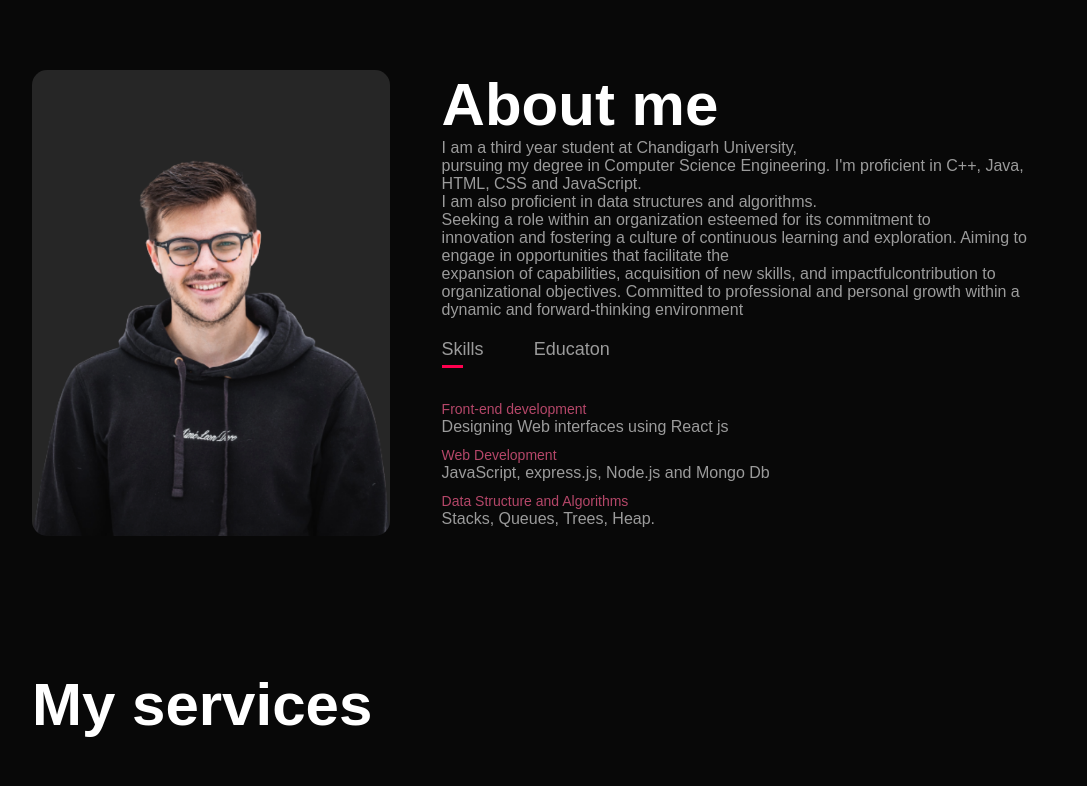
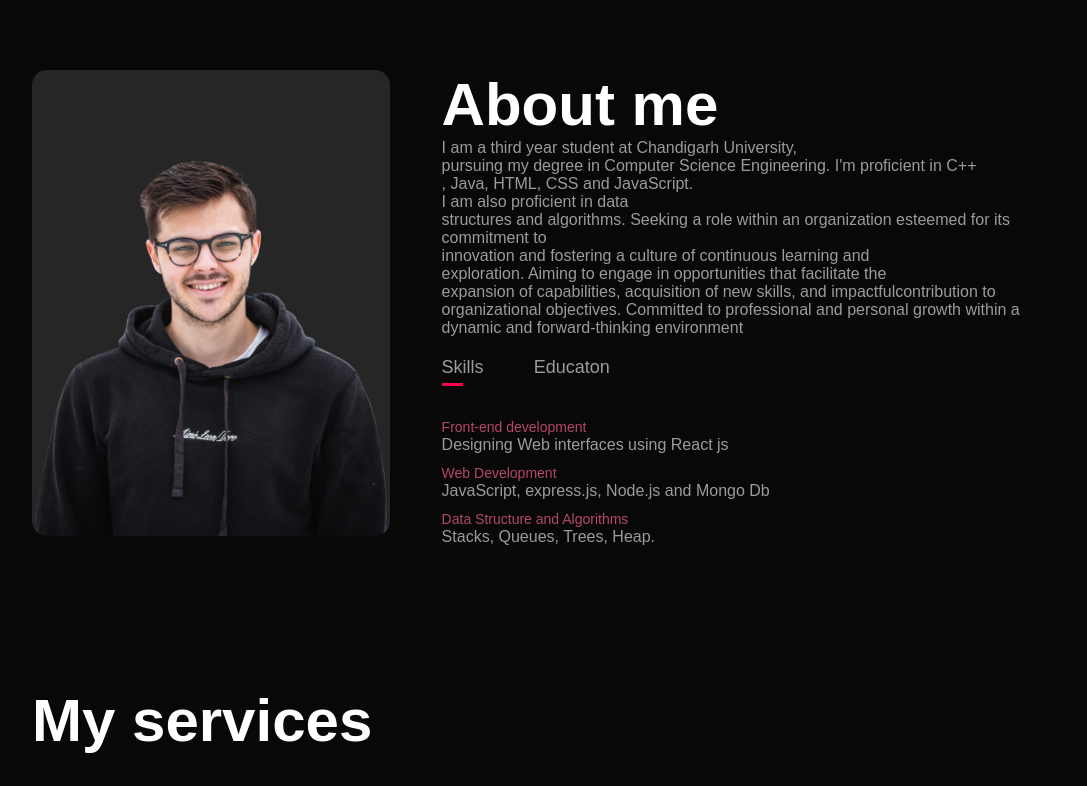
Before and after one commit to Amal-kallarakkal/Portfolio-Website, a plain HTML site: page index.html in a window 1280 px wide. Shown: the part 820-1606 px from the top of the page, without its empty margins (96-1183 px from the left). Drawn offline with Linux system fonts and the light colour scheme.

Commit message:
Update index.html

```diff
--- a/index.html
+++ b/index.html
@@ -41,10 +41,10 @@
             <h1 class="sub-title">About me</h1>
             <p>
               I am a third year student at Chandigarh University, <br> pursuing my
-              degree in Computer Science Engineering. I'm proficient in C++,
-              Java, HTML, CSS and JavaScript.<br> I am also proficient in data
-              structures and algorithms.<br>
-              Seeking a role within an organization esteemed for its commitment to <br> innovation and fostering a culture of continuous learning and
+              degree in Computer Science Engineering. I'm proficient in C++ <br>,
+              Java, HTML, CSS and JavaScript.<br> I am also proficient in data <br>
+              structures and algorithms.
+              Seeking a role within an organization esteemed for its commitment to <br> innovation and fostering a culture of continuous learning and <br>
               exploration. Aiming to engage in opportunities that facilitate the <br> expansion of capabilities, acquisition of new skills, and impactfulcontribution to organizational objectives. Committed to professional and personal growth within a dynamic and forward-thinking
               environment
             </p>
```
